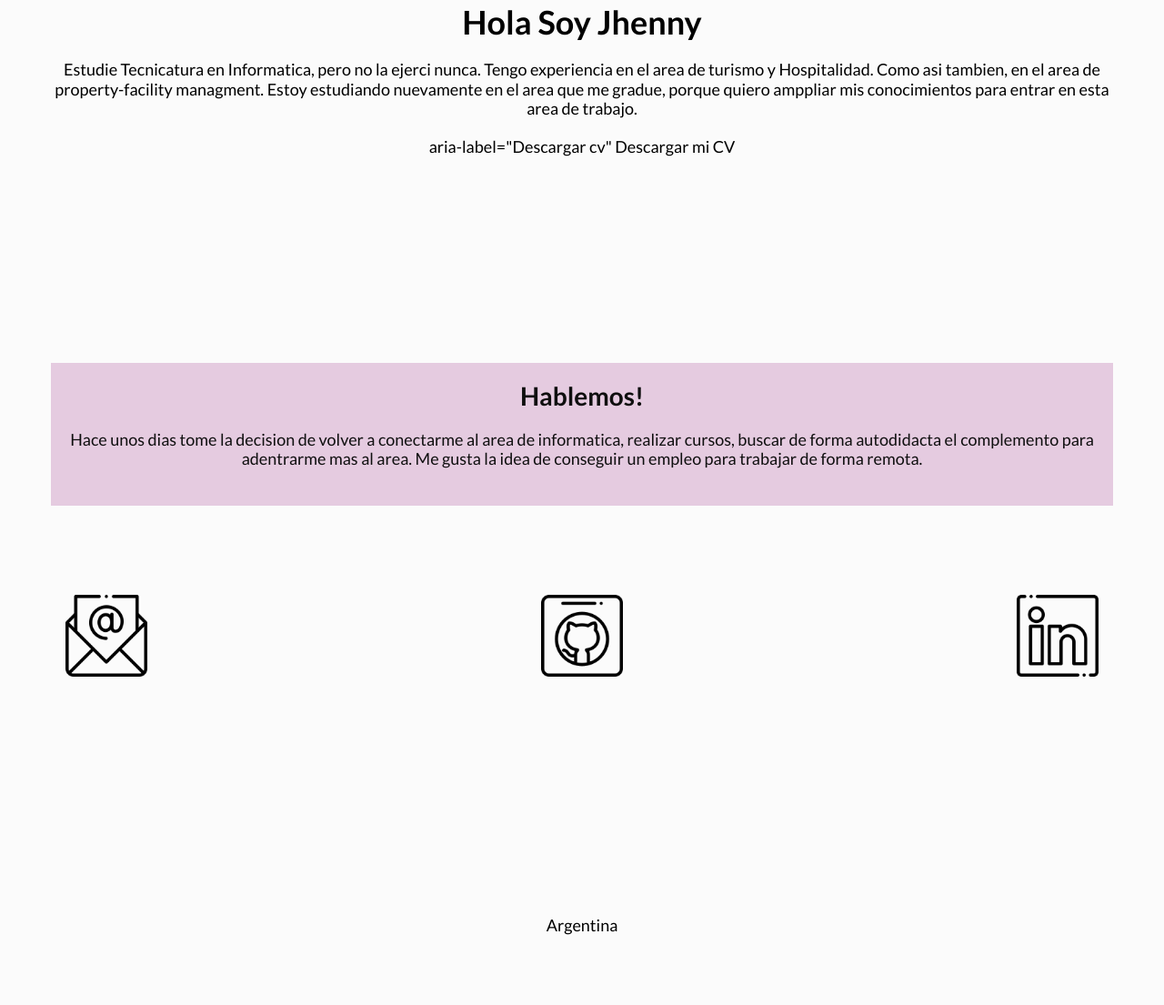
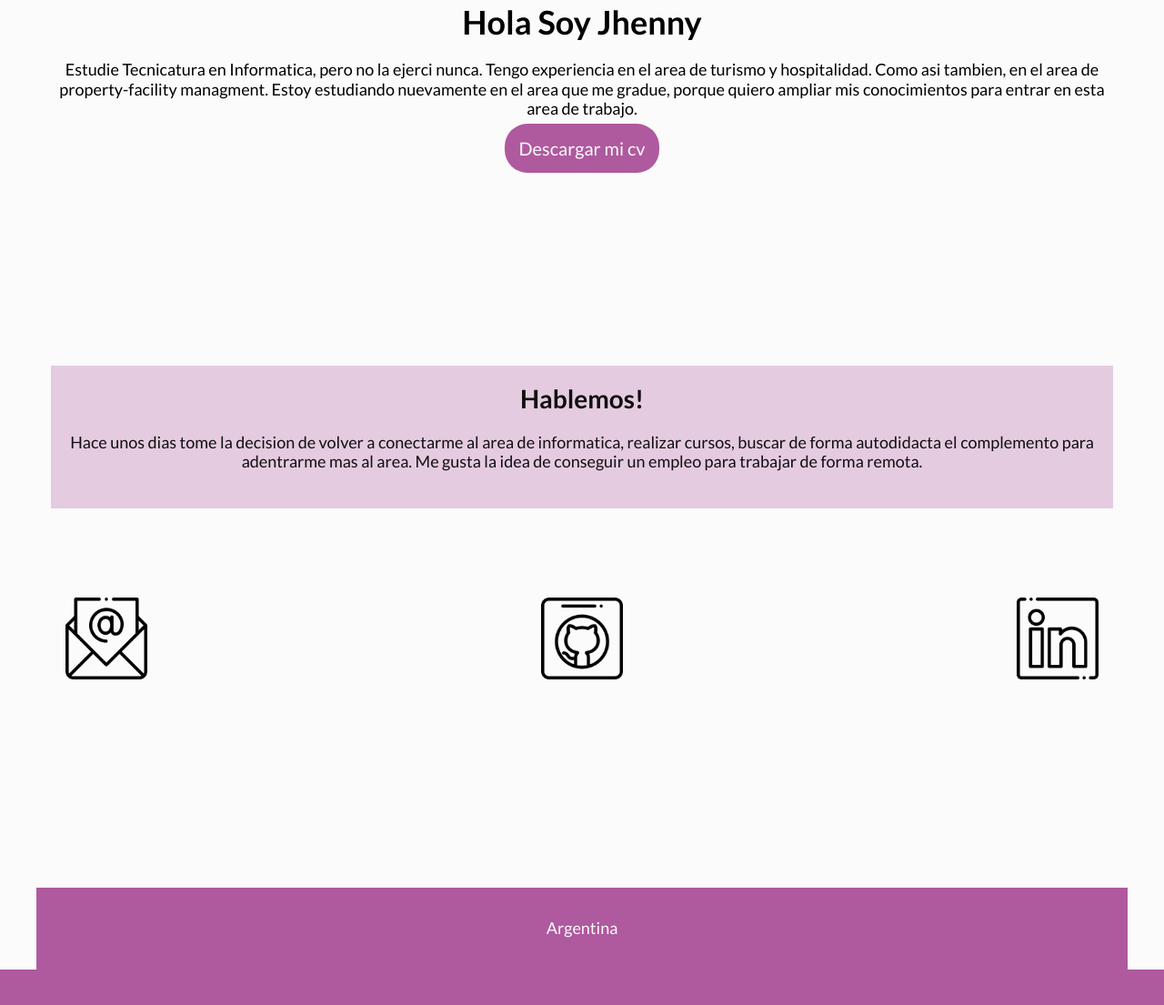
Before and after one commit to Jhepar/mi-proyecto, a plain HTML site: page index.html in a window 1280 px wide. Shown: the part 531-1636 px from the top of the page at 91% size. Drawn offline with Linux system fonts and the light colour scheme.

Commit message:
argue los estilos al boton

```diff
--- a/css/styles.css
+++ b/css/styles.css
@@ -129,25 +129,16 @@ h2 {
     padding: 20px;
 }
 
-/*
-a {
-    #boton {
-    display: block;
-    background-color: #af599e color#fbfbfb
-    border-radius: 20px;
-    padding: 15px;
-
-    display: block;
+a.boton {
+    border-radius: 25px;
+    margin: 20px px;
+    background-color: #af599e;
+    color: #fbfbfb;
+    padding: 15px 15px;
     width: 50px;
-    background-color: #af599e
-    color#fbfbfb
-    padding: 12px 20px;
-    border-radius: 10px;
     font-size: 20px;
-    margin: 150px 130px
-
-}*/
-
+    margin-top: 20px;
+}
 
 #Contacto {
     display: flex;
@@ -181,9 +172,10 @@ footer {
     display: flex;
     justify-content: center;
     align-items: center;
-    background-color: #af599e color #fbfbfb
-    padding-bottom: 100px;
+    background-color: #af599e;
+    color: #fbfbfb;
     height: 90px;
     width: 100%;
 
+
 }
--- a/index.html
+++ b/index.html
@@ -32,15 +32,15 @@
                 <h1>Hola Soy Jhenny</h1>
                 <p class="parrafos">
                     Estudie Tecnicatura en Informatica, pero no la ejerci nunca.
-                    Tengo experiencia en el area de turismo y Hospitalidad.
+                    Tengo experiencia en el area de turismo y hospitalidad.
                     Como asi tambien, en el area de property-facility managment.
                     Estoy estudiando nuevamente en el area que me gradue, porque
-                    quiero amppliar mis conocimientos para entrar en esta area de trabajo.
+                    quiero ampliar mis conocimientos para entrar en esta area de trabajo.
                 </p>
             </article>
 
             <a href="https://drive.google.com/file/d/1V6J_th3ON7ylffqomIP4BODslbEQsLQQ/view?usp=sharing"
-            target="_blank"  class="boton"> aria-label="Descargar cv" Descargar mi CV</a>
+            target="_blank"  class="boton"> Descargar mi cv </a>
 
         </section>
 
```
